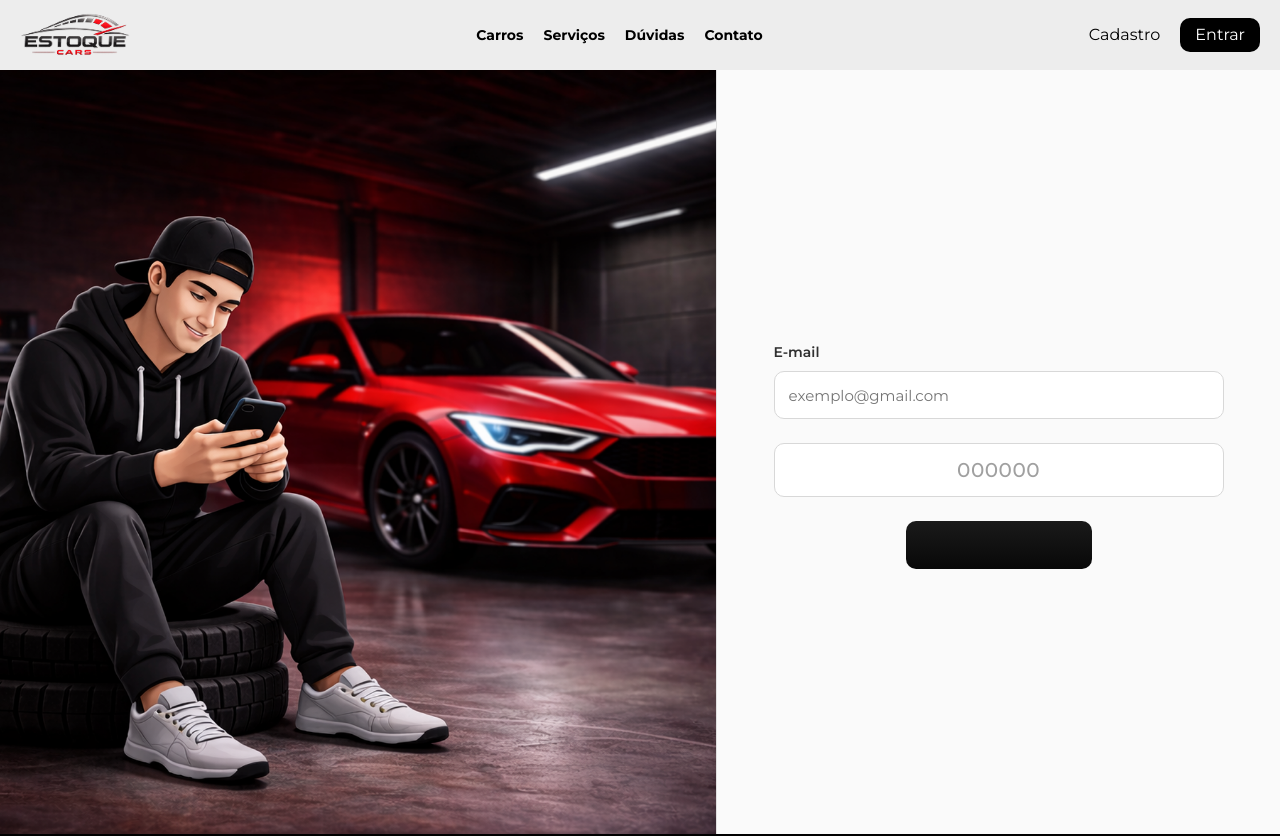
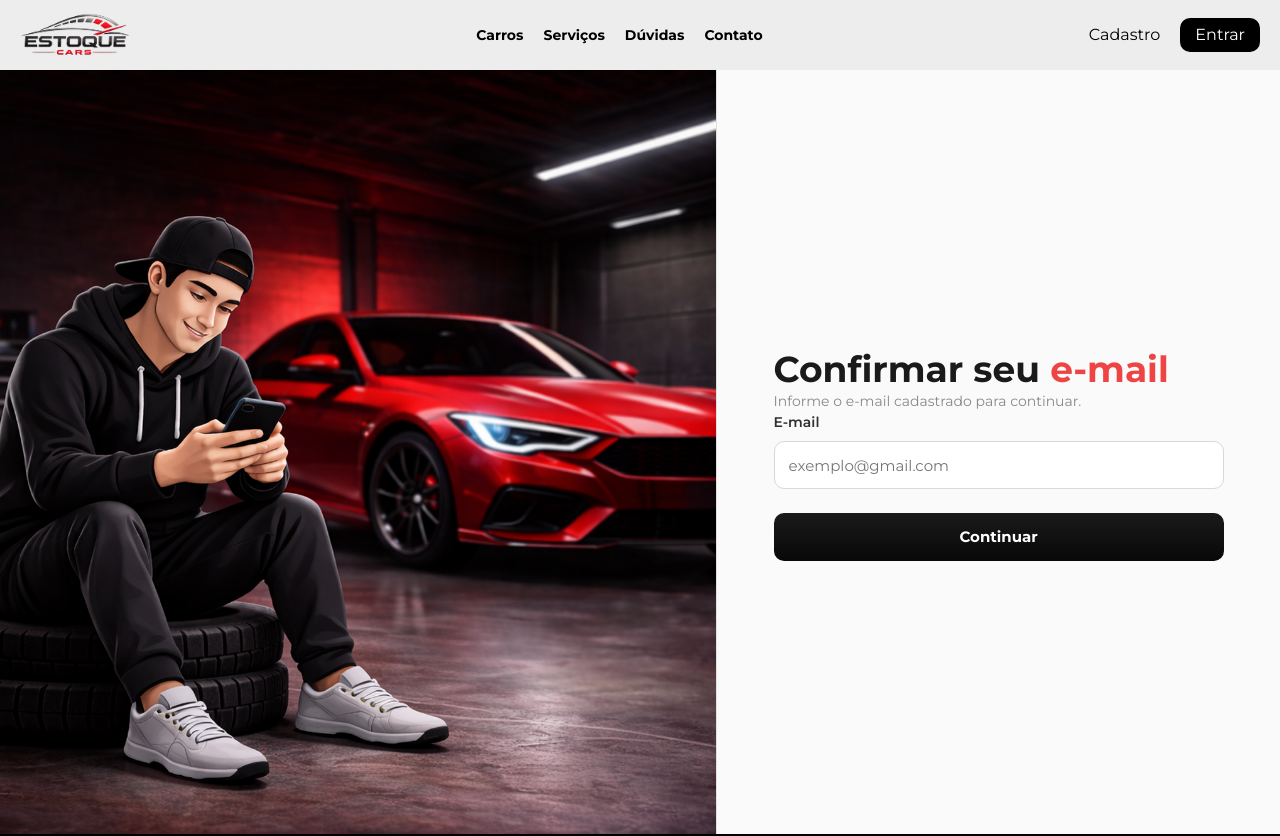
Before and after one commit to gkawanami09/EstoqueCars-front, a React (Vite) app: page /confirmar-email in a window 1280 px wide. Shown: the top 836 px of the page. Built offline with nearby package versions, Linux system fonts and the light colour scheme.

Commit message:
arrumei boteos
tinha botoes que estava errado e foi arrumada

```diff
--- a/src/App.jsx
+++ b/src/App.jsx
@@ -2,7 +2,7 @@ import "./App.css";
 import { BrowserRouter, Routes, Route } from "react-router-dom";
 import Home from "./pages/Home";
 import Header from "./components/Header/Header";
-import Cadastro from "./pages/Cadastro";
+import Cadastro from "./pages/Cadastro.jsx";
 import Login from "./pages/Login";
 import ConfirmarEmail from "./pages/ConfirmarEmail";
 import CodigoRecupera from "./pages/CodigoRecupera";
@@ -78,7 +78,6 @@ function App({ API }) {
 
             <Route path="/manutencoes" element={<CadastroManutencao API={API} />} />
             <Route path="/cadastroManutencao" element={<CadastroManutencao API={API} />} />
-            <Route path="/cadastroEdicaoManutencao" element={<CadastroEdicaoManutencao API={API} />} />
             <Route path="/EdicaoServicos" element={<EdicaoServicos API={API} />} />
             <Route path="/CadastroCliente" element={<CadastroCliente API={API} />} />
             <Route path="/DashboardAdmConfiguracoes" element={<DashboardAdmConfiguracoes API={API} />} />
--- a/src/components/MenuLateralAdm/MenuLateralAdm.jsx
+++ b/src/components/MenuLateralAdm/MenuLateralAdm.jsx
@@ -56,11 +56,7 @@ function MenuLateralAdm({ aberto = false, aoNavegar }) {
                     Vendas
                 </button>
 
-                <button
-                    type="button"
-                    className={classeItem(["/dashboardadmveiculos"])}
-                    onClick={() => navegar("/dashboardAdmVeiculos")}
-                >
+                <button type="button" className={css.menu_item}>
                     <img src="/ImgNavBar/Estoque.png" alt="Estoque" className={css.icone_img} />
                     Estoque
                 </button>
--- a/src/pages/ConfirmarEmail.jsx
+++ b/src/pages/ConfirmarEmail.jsx
@@ -6,10 +6,28 @@ function ConfirmarEmail({ API }) {
     const location = useLocation();
     const navigate = useNavigate();
 
-    const [email, setEmail] = useState(location.state?.email || "")
-    const [codigo, setCodigo] = useState("")
-    const [erro, setErro] = useState("")
-    const [sucesso, setSucesso] = useState("")
+    const [etapa, setEtapa] = useState(1);
+    const [email, setEmail] = useState(location.state?.email || "");
+    const [codigo, setCodigo] = useState("");
+    const [erro, setErro] = useState("");
+    const [sucesso, setSucesso] = useState("");
+
+    function continuarParaCodigo(e) {
+        e.preventDefault();
+        setErro("");
+        setSucesso("");
+
+        const emailLimpo = email.trim();
+
+        if (!emailLimpo) {
+            setErro("Informe o e-mail cadastrado.");
+            return;
+        }
+
+        setEmail(emailLimpo);
+        setCodigo("");
+        setEtapa(2);
+    }
 
     // Confirma o codigo recebido por email antes de liberar a conta.
     async function verificarCodigo(e) {
@@ -17,9 +35,11 @@ function ConfirmarEmail({ API }) {
         setErro("");
         setSucesso("");
 
-        const codigoLimpo = codigo.replace(/\D/g, "")
+        const emailLimpo = email.trim();
+        const codigoLimpo = codigo.replace(/\D/g, "");
 
-        if (!email.trim() || codigoLimpo.length !== 6) {
+        if (!emailLimpo || codigoLimpo.length !== 6) {
+            setErro("Informe os 6 dígitos do código.");
             return;
         }
 
@@ -28,12 +48,16 @@ function ConfirmarEmail({ API }) {
             method: "POST",
             headers: { "Content-Type": "application/json" },
             credentials: "include",
-            body: JSON.stringify({ email, codigo: codigoLimpo })
+            body: JSON.stringify({
+                email: emailLimpo,
+                codigo: codigoLimpo
+            })
         });
 
         const dados = await retorno.json();
 
         if (!retorno.ok) {
+            setErro(dados.erro || dados.mensagem || "Não foi possível confirmar o e-mail.");
             return;
         }
 
@@ -41,18 +65,34 @@ function ConfirmarEmail({ API }) {
         navigate("/login");
     }
 
+    function voltarParaEmail() {
+        setErro("");
+        setSucesso("");
+        setCodigo("");
+        setEtapa(1);
+    }
+
     return (
         <main className={css.container}>
             <div className={css.coluna_esquerda}>
-                <img className={css.imagem} src="/ImgConfirmar/ImgConfirmar.png" alt="Confirma��o por e-mail" />
+                <img className={css.imagem} src="/ImgConfirmar/ImgConfirmar.png" alt="Confirmação por e-mail" />
             </div>
 
             <div className={css.linha_vertical}></div>
 
             <div className={css.coluna_direita}>
                 <section className={css.conteudo}>
+                    <h1 className={css.titulo}>
+                        {etapa === 1 ? "Confirmar seu" : "Digite o código de"} <span>{etapa === 1 ? "e-mail" : "verificação"}</span>
+                    </h1>
+                    <p className={css.subtitulo}>
+                        {etapa === 1
+                            ? "Informe o e-mail cadastrado para continuar."
+                            : "Informe o código recebido no e-mail para validar sua conta."}
+                    </p>
 
-                    <form className={css.formulario} onSubmit={verificarCodigo}>
+                    {etapa === 1 ? (
+                        <form className={css.formulario} onSubmit={continuarParaCodigo}>
                             <div className={css.email_area}>
                                 <label className={css.email_label}>E-mail</label>
                                 <input
@@ -64,13 +104,24 @@ function ConfirmarEmail({ API }) {
                                 />
                             </div>
 
+                            {erro && <p className={css.erro_api}>{erro}</p>}
+                            {sucesso && <p className={css.sucesso_api}>{sucesso}</p>}
+
+                            <button type="submit" className={css.botao_verificar}>
+                                Continuar
+                            </button>
+                        </form>
+                    ) : (
+                        <form className={css.formulario} onSubmit={verificarCodigo}>
+                            <p className={css.email_confirmado}>{email}</p>
+
                             <input
                                 type="text"
                                 inputMode="numeric"
                                 maxLength={6}
                                 className={css.codigo_input_unico}
                                 value={codigo}
-                            onChange={(e) => setCodigo(e.target.value.replace(/\D/g, ""))}
+                                onChange={(e) => setCodigo(e.target.value.replace(/\D/g, "").slice(0, 6))}
                                 placeholder="000000"
                             />
 
@@ -78,9 +129,18 @@ function ConfirmarEmail({ API }) {
                             {sucesso && <p className={css.sucesso_api}>{sucesso}</p>}
 
                             <button type="submit" className={css.botao_verificar}>
+                                Verificar código
+                            </button>
+
+                            <button
+                                type="button"
+                                className={css.botao_secundario}
+                                onClick={voltarParaEmail}
+                            >
+                                Alterar e-mail
                             </button>
                         </form>
-
+                    )}
                 </section>
             </div>
         </main>
--- a/src/pages/ConfirmarEmail.module.css
+++ b/src/pages/ConfirmarEmail.module.css
@@ -49,7 +49,7 @@
 }
 
 .titulo span {
-    color: var(--vermelho);
+    color: #ef4444;
 }
 
 .subtitulo {
@@ -89,7 +89,7 @@
 }
 
 .email_input:focus {
-    border-color: var(--vermelho);
+    border-color: #ef4444;
     box-shadow: 0 0 0 3px rgba(239, 68, 68, 0.12);
 }
 
@@ -115,13 +115,21 @@
 }
 
 .codigo_input_unico:focus {
-    border-color: var(--vermelho);
+    border-color: #ef4444;
     box-shadow: 0 0 0 2px rgba(239, 68, 68, 0.15);
     background-color: #fffdfd;
 }
 
+.email_confirmado {
+    margin: 0;
+    color: #666;
+    font-size: 14px;
+    text-align: center;
+    overflow-wrap: anywhere;
+}
+
 .botao_verificar {
-    width: 186px;
+    width: min(100%, 450px);
     border: none;
     border-radius: 10px;
     height: 48px;
@@ -138,6 +146,20 @@
 .botao_verificar:hover {
     opacity: 0.9;
     transform: translateY(-1px);
+}
+
+.botao_secundario {
+    background: transparent;
+    border: 1px solid #d8d8d8;
+    border-radius: 10px;
+    width: min(100%, 450px);
+    height: 44px;
+    color: #444;
+    font-size: 14px;
+    font-weight: 600;
+    cursor: pointer;
+    align-self: center;
+    padding: 0 24px;
 }
 
 .auxiliar_area {
@@ -159,7 +181,7 @@
 .erro_api {
     margin-top: -8px;
     margin-bottom: -2px;
-    color: var(--vermelho);
+    color: #d7263d;
     background-color: #ffecee;
     border: 1px solid #f5b8c0;
     border-radius: 8px;
@@ -182,7 +204,7 @@
 
 .link,
 .link_botao {
-    color: var(--vermelho);
+    color: #ef4444;
     font-weight: 600;
     text-decoration: none;
     background: transparent;
@@ -219,6 +241,10 @@
         width: 100%;
         font-size: 15px;
     }
+
+    .botao_secundario {
+        width: 100%;
+    }
 }
 
 @media (max-width: 425px) {
```
Also changed, not shown: src/pages/CodigoRecupera.jsx (+12 -5 lines). Lines whose indentation alone changed are shown as unchanged.
